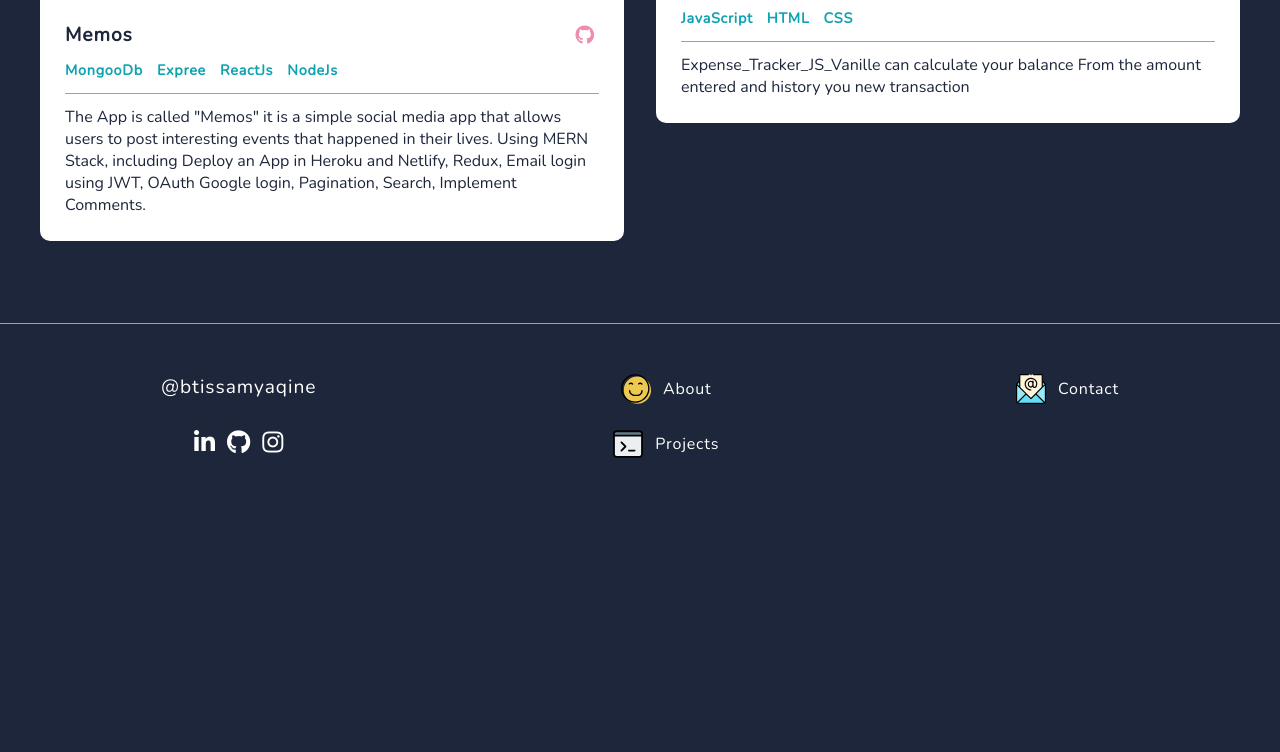
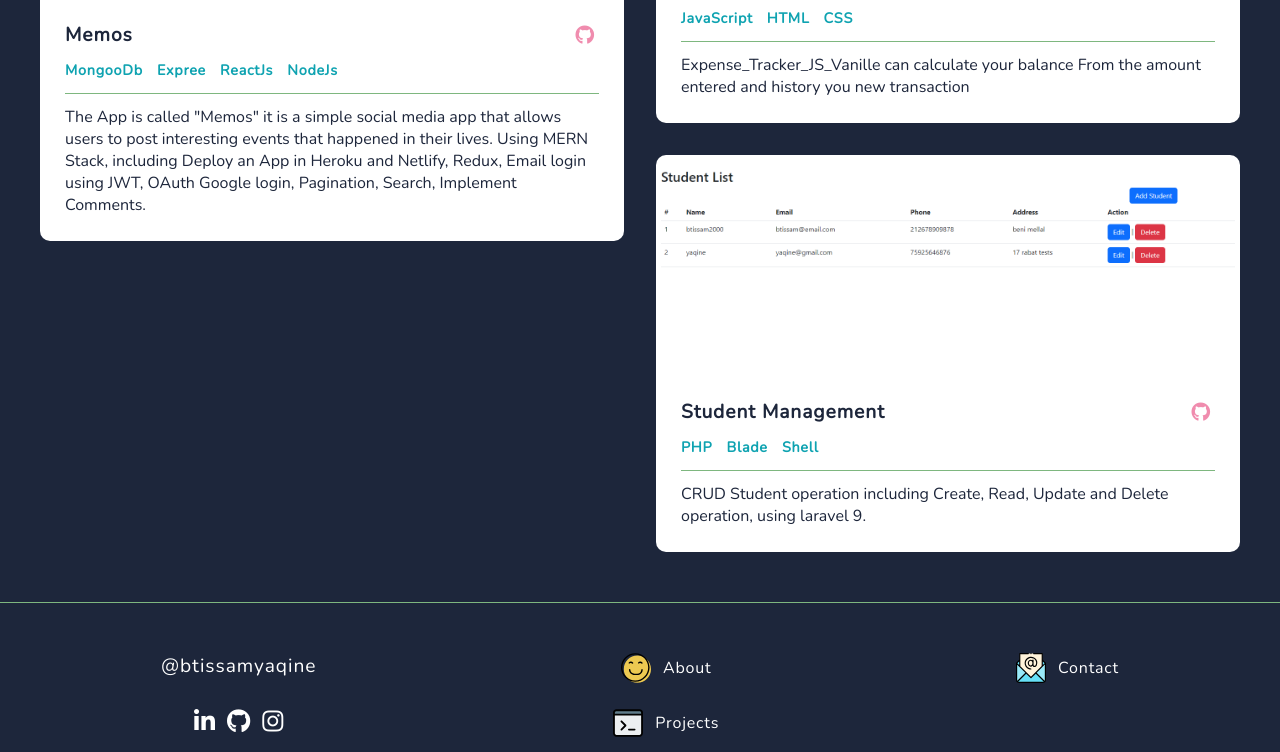
Before and after one commit to btissamyaqine/btissamyaqine.github.io, a plain HTML site: page projects.html in a window 1280 px wide. Shown: the part 1891-2643 px from the top of the page. Before the commit the page ends 2423 px from the top, so only its background shows below. Drawn offline with nearby package versions, Linux system fonts and the light colour scheme.

Commit message:
add crudlaravel proj to project.htlm

```diff
--- a/projects.html
+++ b/projects.html
@@ -225,6 +225,33 @@
                             </p>
                         </div>
                     </div>
+                    <div class="card">
+                        <img src="img/project-preview/crudlaravel.png"
+                            alt="Project Preview Screenshot" class="card-preview-img">
+                        <div class="card-info">
+                            <div class="title-and-links">
+                                <span class="project-title">
+                                    Student Management
+                                </span>
+                                <div class="project-links">
+                                    <!-- <a href="https://twitter.com/ac_celeste_bot">
+                                        <i class="fas fa-external-link-alt"></i>
+                                    </a> -->
+                                    <a href="https://github.com/btissamyaqine/crud-laravel-app">
+                                        <i class="fab fa-github"></i>
+                                    </a>
+                                </div>
+                            </div>
+                            <div class="project-skills">
+                                <span>PHP</span>
+                                <span>Blade</span>
+                                <span>Shell</span>
+                            </div>
+                            <p class="project-description">
+                                CRUD Student operation including Create, Read, Update and Delete operation, using laravel 9.
+                            </p>
+                        </div>
+                    </div>
 
                 </div>
             </section>
```
Also changed, not shown: img/project-preview/crudlaravel.png (added).
